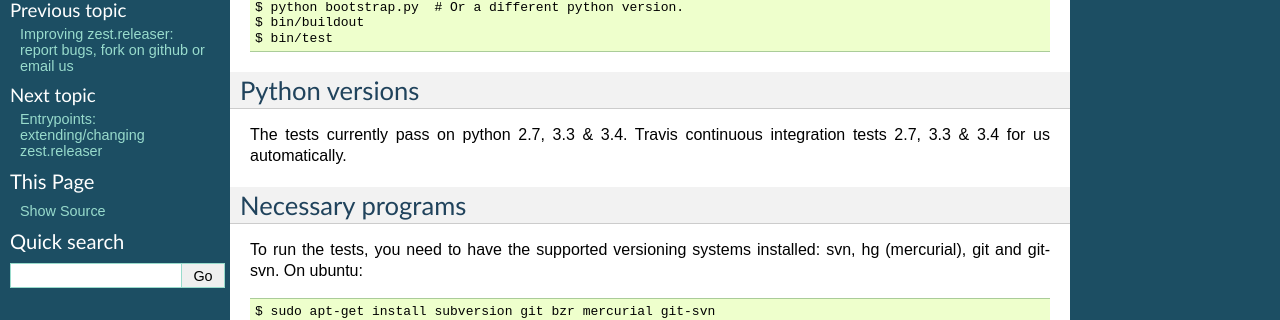
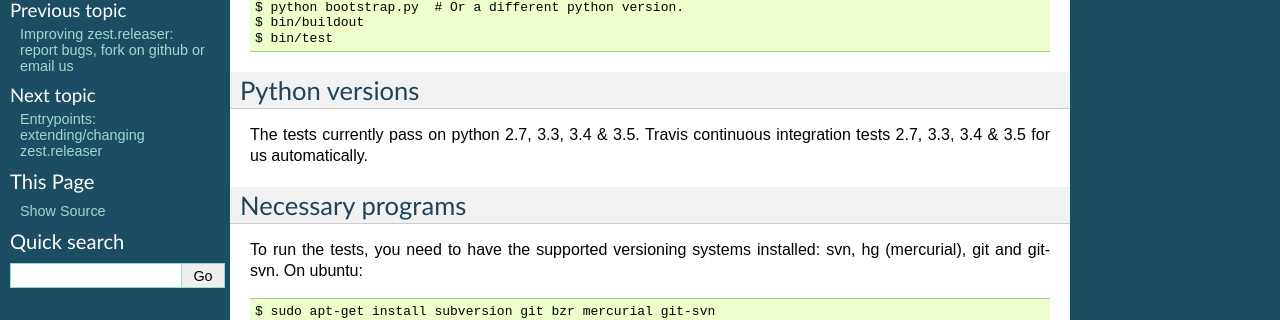
Before and after one commit to zestsoftware/zest.releaser, a Sphinx documentation site: the page built from doc/source/developing.rst, in a window 1280 px wide. Shown: the part 213-533 px from the top of the page. Built offline with Sphinx 7.4.7, drawn with Linux system fonts in a browser that asks for light colours.

Commit message:
Updated docs to reflect testing with Python 3.5.

```diff
--- a/doc/source/developing.rst
+++ b/doc/source/developing.rst
@@ -16,8 +16,8 @@ zest.releaser checkout, do this::
 Python versions
 ---------------
 
-The tests currently pass on python 2.7, 3.3 & 3.4. Travis continuous
-integration tests 2.7, 3.3 & 3.4 for us automatically.
+The tests currently pass on python 2.7, 3.3, 3.4 & 3.5. Travis continuous
+integration tests 2.7, 3.3, 3.4 & 3.5 for us automatically.
 
 
 Necessary programs
```
